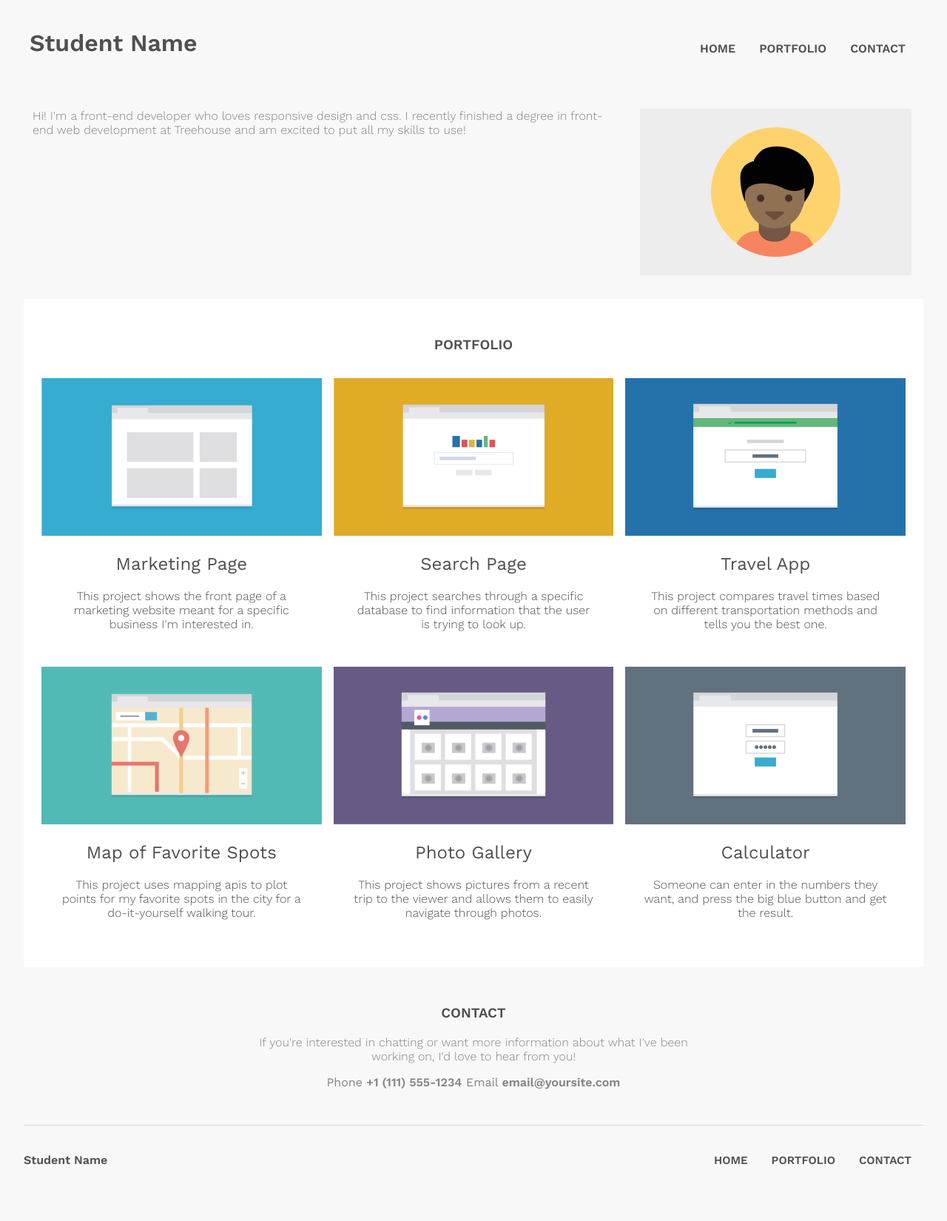
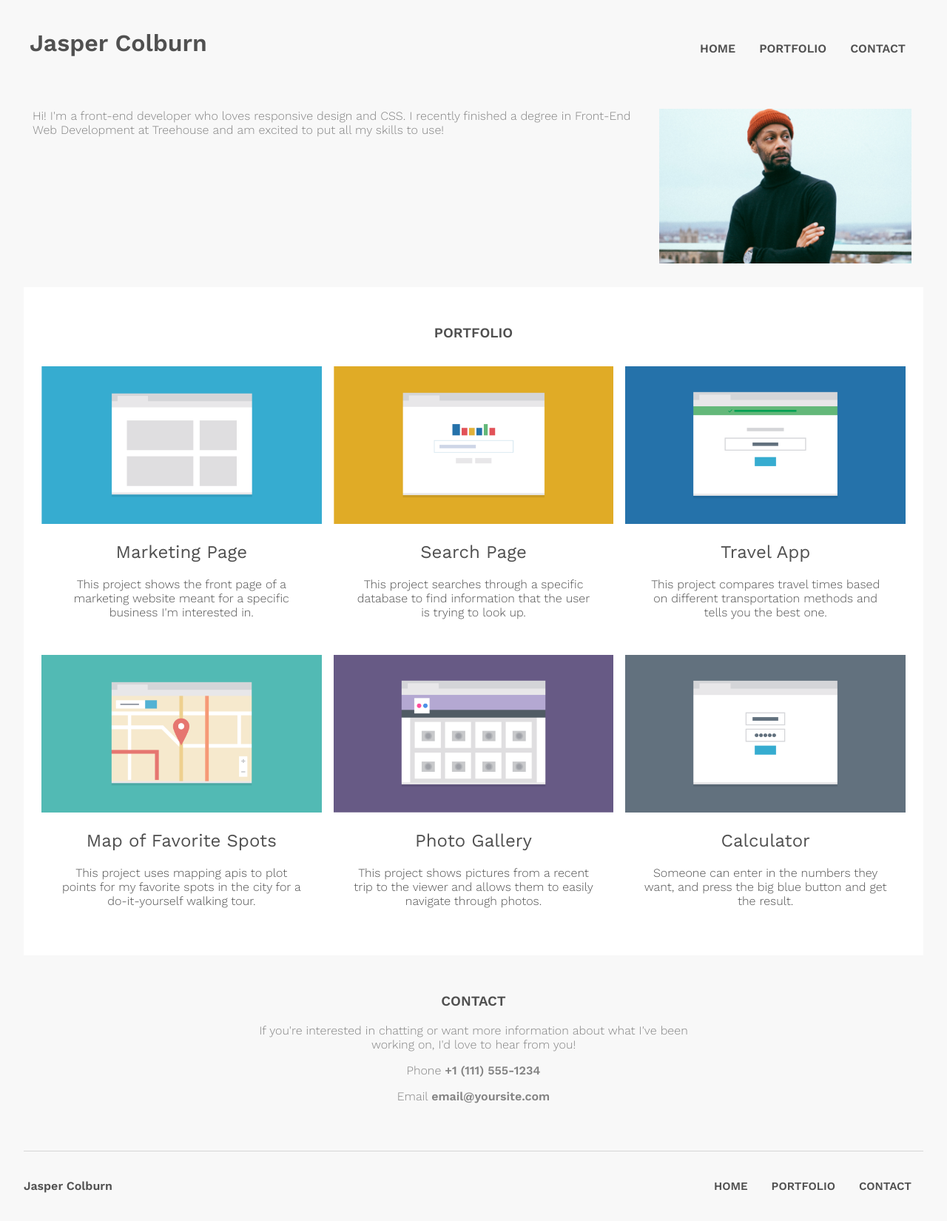
Before and after one commit to vstraghn/responsive-layout-site, a plain HTML site: page index.html in a window 1280 px wide. Shown: the whole page at 74% size. Drawn offline with nearby package versions, Linux system fonts and the light colour scheme.

Commit message:
Add new photo and made CSS updates.

```diff
--- a/css/styles.css
+++ b/css/styles.css
@@ -35,6 +35,8 @@ a {
 
 .profile-img {
     padding: 0 2rem;
+    max-width: 365px;
+    margin: 0 auto;
 }
 
 .profile {
--- a/index.html
+++ b/index.html
@@ -10,7 +10,7 @@
 </head>
 <body>
     <header class="main-header">
-		<h1 class="name"><a href="#">Student Name</a></h1>
+		<h1 class="name"><a href="#">Jasper Colburn</a></h1>
 		<ul class="main-nav">
 			<li><a href="#">Home</a></li>
 			<li><a href="#portfolio">Portfolio</a></li>
@@ -21,10 +21,10 @@
 
     <div class="profile">
         <div class="profile-img">
-            <img src="images/responsive-layout-profile.png" alt="Profile image of a front-end developer">
+            <img class="header-image" src="images/profile-photo.png" alt="Profile image of a front-end developer">
         </div>
         <div class="summary">
-            <p>Hi! I'm a front-end developer who loves responsive design and css. I recently finished a degree in front-end web development at Treehouse and am excited to put all my skills to use!</p>
+            <p>Hi! I'm a front-end developer who loves responsive design and CSS. I recently finished a degree in Front-End Web Development at Treehouse and am excited to put all my skills to use!</p>
         </div>
     </div>
 
@@ -68,11 +68,11 @@
 		<div class="footer-inner">
 			<h3 class="contact-title">Contact</h3>
             <p>If you're interested in chatting or want more information about what I've been working on, I'd love to hear from you!</p>
-            <a href="tel:11115551234">Phone <span>+1 (111) 555-1234</span></a>
-            <a href="mailto:email@yoursite.com">Email <span>email@yoursite.com</span></a>
+            <p><a href="tel:11115551234">Phone <span>+1 (111) 555-1234</span></a></p>
+            <p><a href="mailto:email@yoursite.com">Email <span>email@yoursite.com</span></a></p>
 		</div>
         <div class="anchors">
-            <h4><a href="#">Student Name</a></h4>
+            <h4><a href="#">Jasper Colburn</a></h4>
             <ul class="footer-nav">
                 <li><a href="#">Home</a></li>
                 <li><a href="#portfolio">Portfolio</a></li>
```
Also changed, not shown: images/profile-photo.png (added), 1 other file.
